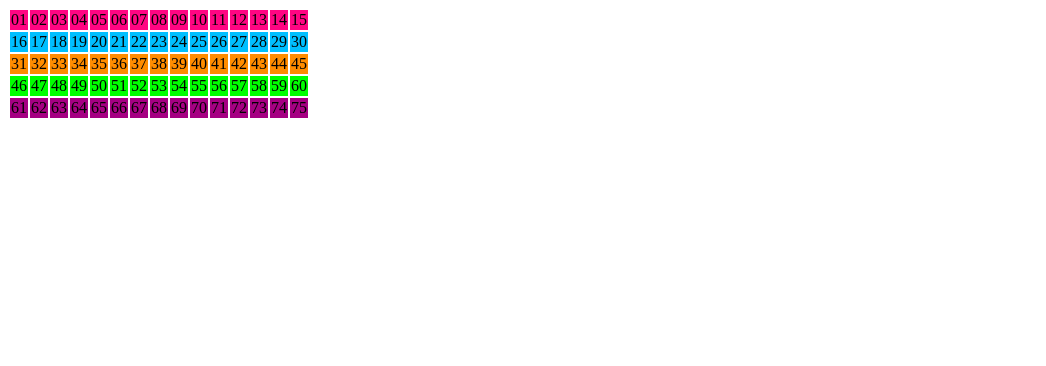
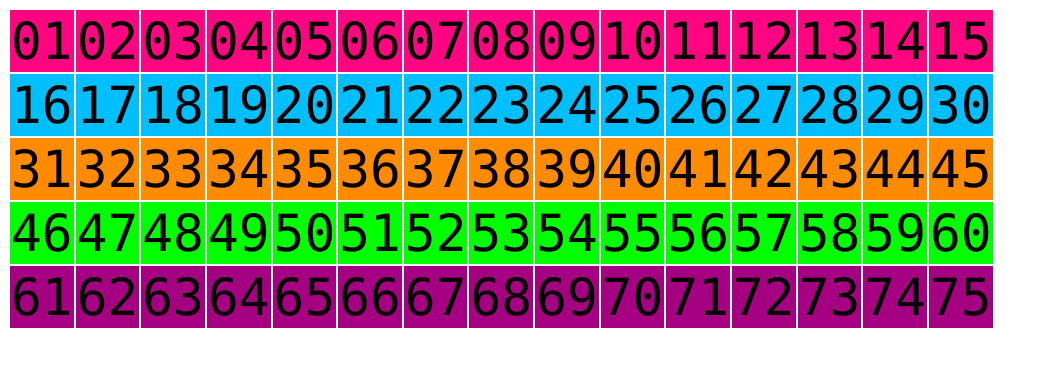
Before and after one commit to Roadagain/web-bingo, a website: page index.html in a window 1280 px wide. Shown: the whole page, without its empty margins (0-1046 px from the left). Drawn offline with Linux system fonts and the light colour scheme; a script that the page names is missing.

Commit message:
一覧表の文字サイズ大きくしてフォント合わせる

```diff
--- a/index.css
+++ b/index.css
@@ -1,3 +1,8 @@
+td {
+  font-family: Menlo, Consolas, monospace;
+  font-size: 4vw;
+}
+
 tr#B td {
   background-color: #ff0582;
 }
```
